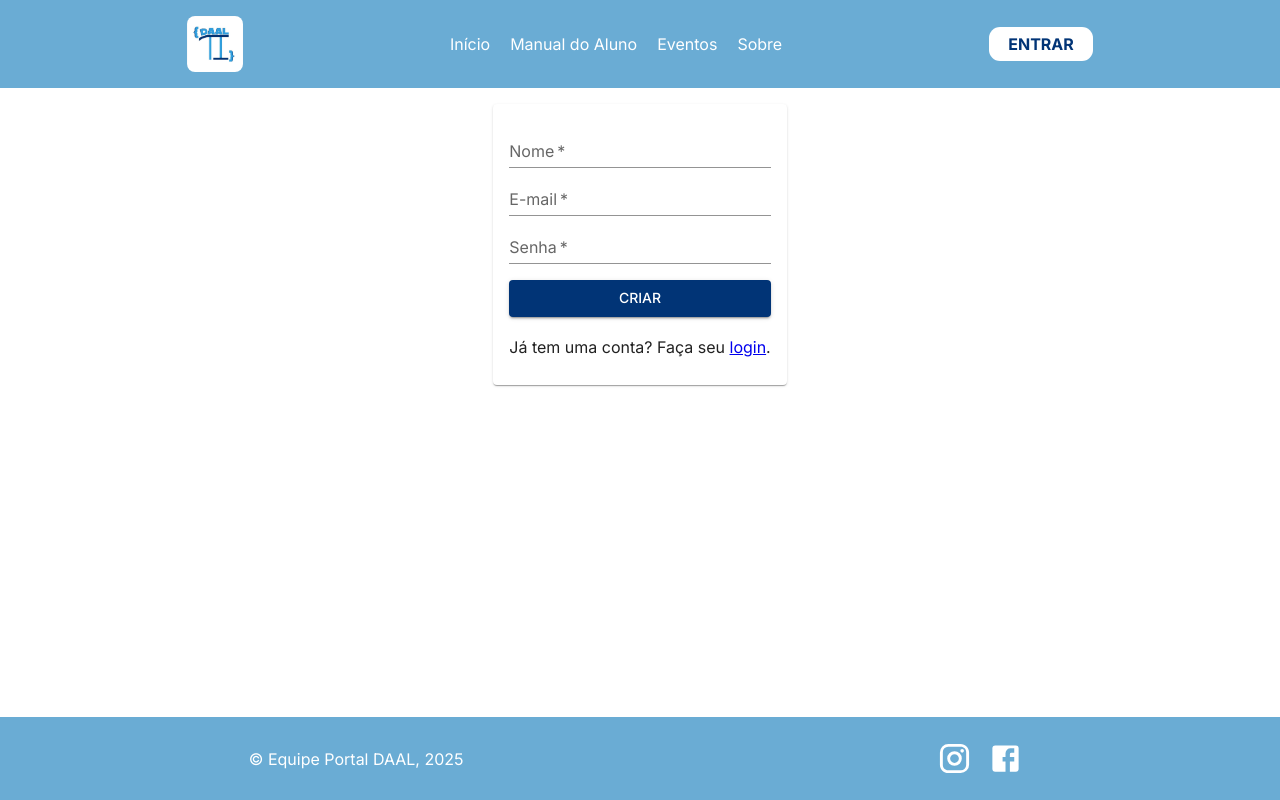
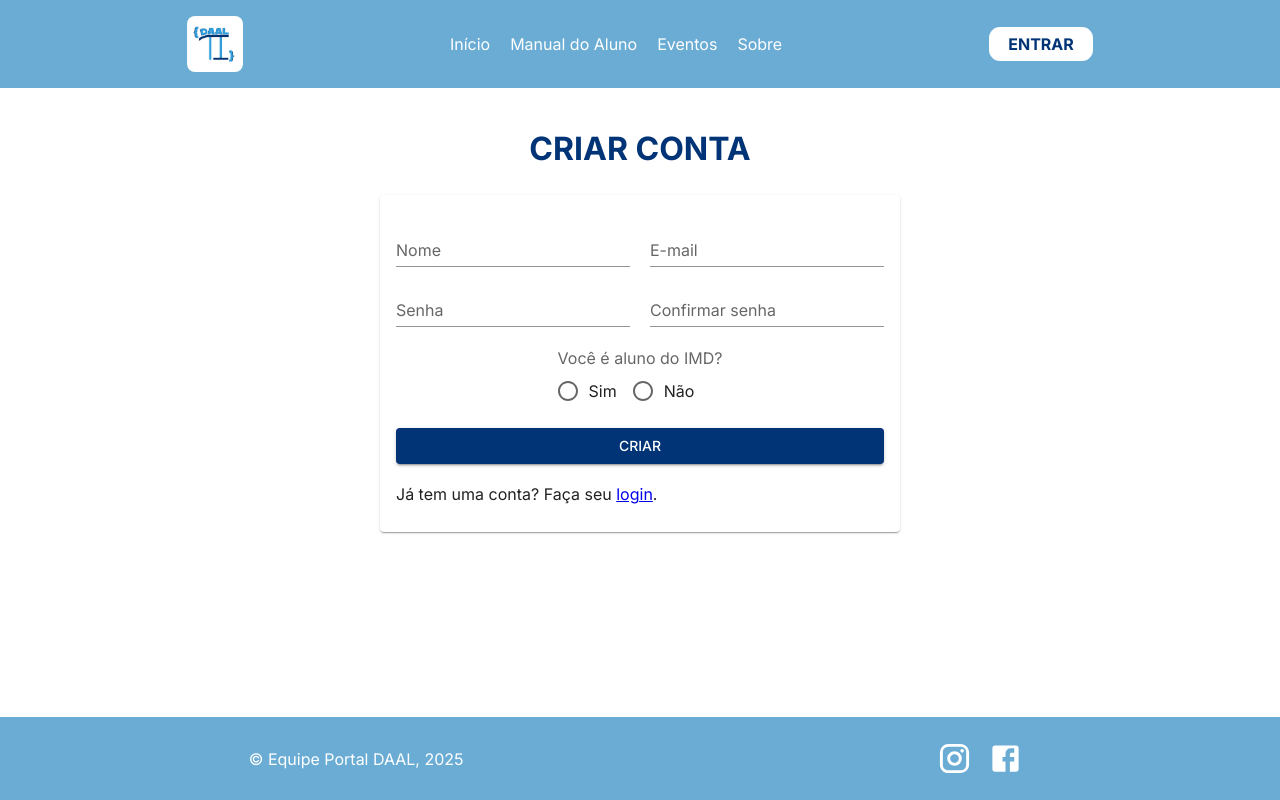
Before and after one commit to PortalDAAL/portal-daal-front, a React (Vite) app: page /criar-conta in a window 1280 px wide. Built offline with nearby package versions, Linux system fonts and the light colour scheme.

Commit message:
feat: melhoria da página de criar conta

```diff
--- a/src/components/forms/signup-form.tsx
+++ b/src/components/forms/signup-form.tsx
@@ -1,15 +1,92 @@
 import React, { useState } from "react";
 import { useUser } from "../../UserContext";
 import { Actions } from "../../actions/actions";
-import { Box, Button, TextField } from "@mui/material";
+import {
+  Box,
+  Button,
+  FormControl,
+  FormControlLabel,
+  FormHelperText,
+  FormLabel,
+  Radio,
+  RadioGroup,
+  TextField,
+} from "@mui/material";
+import { emailRegex } from "../../constants";
 
 const SignUpForm = (): React.ReactElement => {
   const { login } = useUser();
   const [name, setName] = useState<string>("");
   const [email, setEmail] = useState<string>("");
   const [passwd, setPasswd] = useState<string>("");
+  const [confirmPasswd, setConfirmPasswd] = useState<string>("");
+  const [isFromIMD, setIsFromIMD] = useState<string>("");
+
+  const [errors, setErrors] = useState<{ [key: string]: string }>({});
+
+  const validateFields = (): boolean => {
+    const newErrors: { [key: string]: string } = {};
+
+    if (!name.trim()) {
+      newErrors.name = "O nome é obrigatório.";
+    }
+    if (!email.trim()) {
+      newErrors.email = "O e-mail é obrigatório.";
+    } else if (!emailRegex.test(email)) {
+      newErrors.email = "O e-mail não é válido.";
+    }
+    if (!passwd.trim()) {
+      newErrors.passwd = "A senha é obrigatória.";
+    } else if (passwd.length < 6) {
+      newErrors.passwd = "A senha deve ter pelo menos 6 caracteres.";
+    }
+
+    if (passwd !== confirmPasswd) {
+      newErrors.confirmPasswd = "As senhas não coincidem.";
+    } else if (!confirmPasswd.trim()) {
+      newErrors.confirmPasswd = "A confirmação de senha é obrigatória.";
+    }
+
+    if (!isFromIMD.trim()) {
+      newErrors.isFromIMD = "Confirme se você é aluno do IMD ou não.";
+    }
+
+    setErrors(newErrors);
+    return Object.keys(newErrors).length === 0;
+  };
+
+  const handleChange = (field: string, value: string) => {
+    if (errors[field]) {
+      setErrors((prevErrors) => {
+        const updatedErrors = { ...prevErrors };
+        delete updatedErrors[field];
+        return updatedErrors;
+      });
+    }
+
+    switch (field) {
+      case "name":
+        setName(value);
+        break;
+      case "email":
+        setEmail(value);
+        break;
+      case "passwd":
+        setPasswd(value);
+        break;
+      case "confirmPasswd":
+        setConfirmPasswd(value);
+        break;
+      case "isFromIMD":
+        setIsFromIMD(value);
+        break;
+      default:
+        break;
+    }
+  };
 
   const handleClick = (): void => {
+    if (validateFields()) {
       Actions.postSignUp(name, email, passwd)
         .then((result) => {
           if (result) {
@@ -23,46 +100,93 @@ const SignUpForm = (): React.ReactElement => {
           }
         })
         .catch((err) => console.error("Erro ao cadastrar: ", err));
+    }
   };
 
   return (
     <>
       <form>
-        <Box
-          sx={{
-            display: "flex",
-            flexDirection: "column",
-            justifyContent: "center",
-          }}
-        >
-          <Box sx={{ display: "flex", flexDirection: "column" }}>
+        <Box className="flex-column" sx={{ justifyContent: "center" }}>
+          <Box className="flex-column">
+            <Box>
               <TextField
                 label="Nome"
                 variant="standard"
-              required
                 type="text"
-              onChange={(e) => {
-                setName(e.target.value);
+                error={!!errors.name}
+                helperText={errors.name}
+                margin="dense"
+                onChange={(e) => handleChange("name", e.target.value)}
+                sx={{
+                  marginRight: "10px",
                 }}
               />
               <TextField
                 label="E-mail"
                 variant="standard"
-              required
                 type="email"
-              onChange={(e) => {
-                setEmail(e.target.value);
+                margin="dense"
+                error={!!errors.email}
+                helperText={errors.email}
+                onChange={(e) => handleChange("email", e.target.value)}
+                sx={{
+                  marginLeft: "10px",
+                }}
+              />
+            </Box>
+            <Box>
+              <TextField
+                label="Senha"
+                variant="standard"
+                type="password"
+                margin="dense"
+                error={!!errors.passwd}
+                helperText={errors.passwd}
+                onChange={(e) => handleChange("passwd", e.target.value)}
+                sx={{
+                  marginRight: "10px",
                 }}
               />
               <TextField
-              label="Senha"
+                label="Confirmar senha"
                 variant="standard"
-              required
                 type="password"
-              onChange={(e) => {
-                setPasswd(e.target.value);
+                margin="dense"
+                error={!!errors.confirmPasswd}
+                helperText={errors.confirmPasswd}
+                onChange={(e) => handleChange("confirmPasswd", e.target.value)}
+                sx={{
+                  marginLeft: "10px",
                 }}
               />
+            </Box>
+            <Box marginTop="1rem" />
+            <FormControl
+              component="fieldset"
+              error={!!errors.isFromIMD}
+              sx={{ alignSelf: "center" }}
+            >
+              <FormLabel component="legend">Você é aluno do IMD?</FormLabel>
+              <RadioGroup
+                row
+                value={isFromIMD}
+                onChange={(e) => handleChange("isFromIMD", e.target.value)}
+              >
+                <FormControlLabel
+                  value={"sim"}
+                  control={<Radio />}
+                  label="Sim"
+                />
+                <FormControlLabel
+                  value={"não"}
+                  control={<Radio />}
+                  label="Não"
+                />
+              </RadioGroup>
+              {errors.isFromIMD && (
+                <FormHelperText error> {errors.isFromIMD} </FormHelperText>
+              )}
+            </FormControl>
             <Button variant="contained" onClick={handleClick} sx={{ my: 2 }}>
               Criar
             </Button>
@@ -72,5 +196,4 @@ const SignUpForm = (): React.ReactElement => {
     </>
   );
 };
-
 export default SignUpForm;
--- a/src/constants.ts
+++ b/src/constants.ts
@@ -12,6 +12,8 @@ export const api = {
     url: baseUrl + "events",
   },
 };
+
+export const emailRegex = /^[a-zA-Z0-9._%+-]+@[a-zA-Z0-9.-]+\.[a-zA-Z]{1,}$/;
 
 export const texts = {
   bold: 700,
--- a/src/pages/user/SignUp.tsx
+++ b/src/pages/user/SignUp.tsx
@@ -1,9 +1,10 @@
-import { Box, Card, CardContent, Typography } from "@mui/material";
+import { Box, Card, CardContent, Typography, useTheme } from "@mui/material";
 import SignUpForm from "../../components/forms/signup-form";
 import { Link } from "react-router-dom";
 import { routes } from "../../constants";
 
 const SignUp = (): React.ReactElement => {
+  const theme = useTheme();
   return (
     <Box
       sx={{
@@ -12,6 +13,7 @@ const SignUp = (): React.ReactElement => {
         alignItems: "center",
       }}
     >
+      <h1 style={{ color: theme.palette.primary.main }}>CRIAR CONTA</h1>
       <Card>
         <CardContent>
           <SignUpForm />
```
Lines whose indentation alone changed are shown as unchanged.
